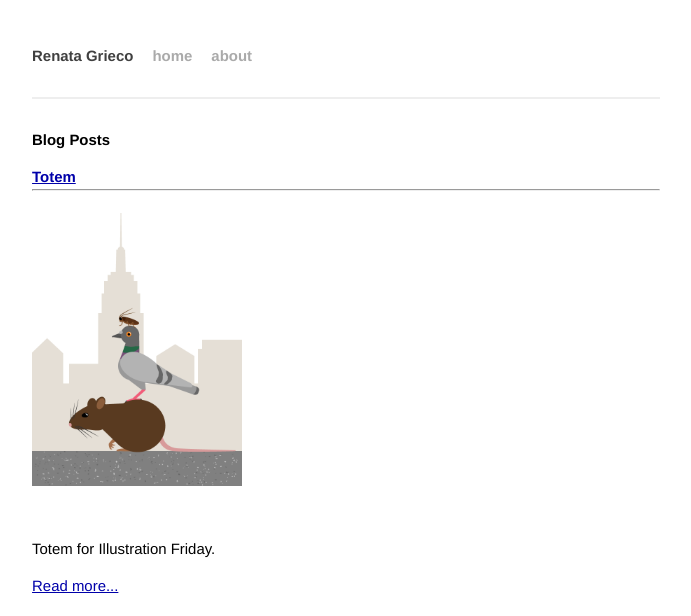
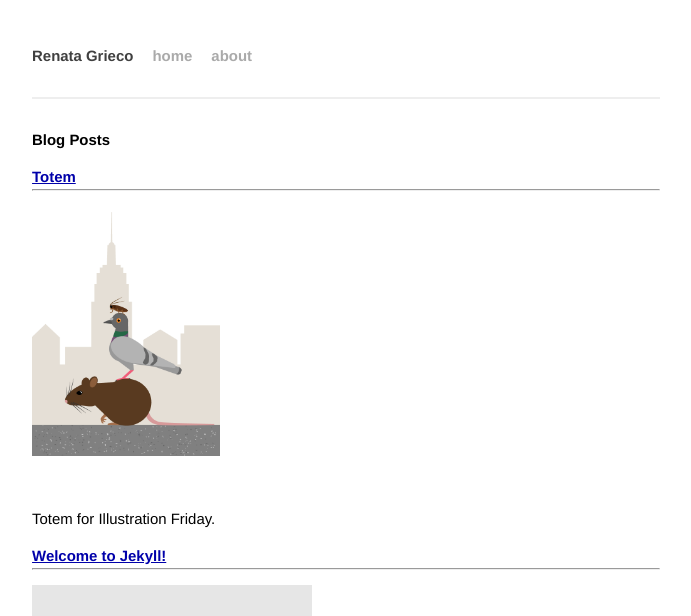
Before and after one commit to renatagrieco/portfolio, a Jekyll site: the page built from index.html, in a window 1280 px wide. Shown: the top 616 px of the page, without its empty margins (294-985 px from the left). Built offline with Jekyll 4.4.1, drawn with Linux system fonts in a browser that asks for light colours; Markdown is read by kramdown in place of the engine named in the settings.

Commit message:
added thumbnail placeholder image, removed read more link

```diff
--- a/index.html
+++ b/index.html
@@ -11,9 +11,9 @@ title: Renata Grieco
       <a href="{{ BASE_PATH }}{{ post.url }}"><h2>{{ post.title }}</h2></a>
   	<hr />
   	<p>{% if post.thumbnail %}
-  	<img src="{{ post.thumbnail }}" style="height: 280px" align="center" />
+  	<a href="{{ BASE_PATH }}{{ post.url }}"><img src="{{ post.thumbnail }}" style="height: 250px" align="center" /></a>
   	{% else %}
-  	<img src="/images/nothumbnail.jpg"
+  	<img src="/assets/nothumbnail.png"
     style="height: 280px" align="center" />
   	{% endif %}</p>
   	<p>&nbsp;</p>
@@ -21,7 +21,7 @@ title: Renata Grieco
   	{{ post.content | strip_html | truncatewords:20 }}
   	</p>
   	<p>
-  	<a class="btn" href="{{ BASE_PATH }}{{ post.url }}">Read more...</a>
+  	<!-- <a class="btn" href="{{ BASE_PATH }}{{ post.url }}">Read more...</a> -->
   	</p>
     {% endfor %}
   </ul>
```
Also changed, not shown: assets/nothumbnail.png (added).
